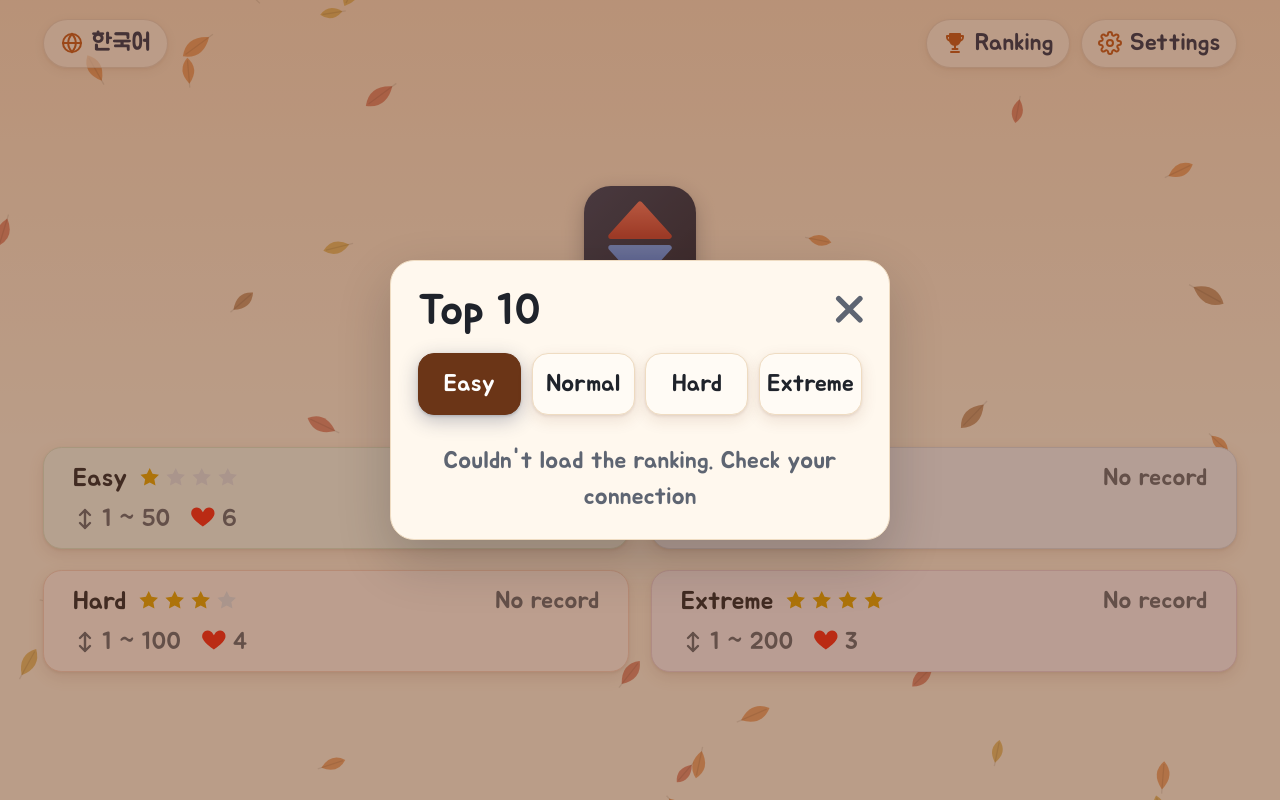
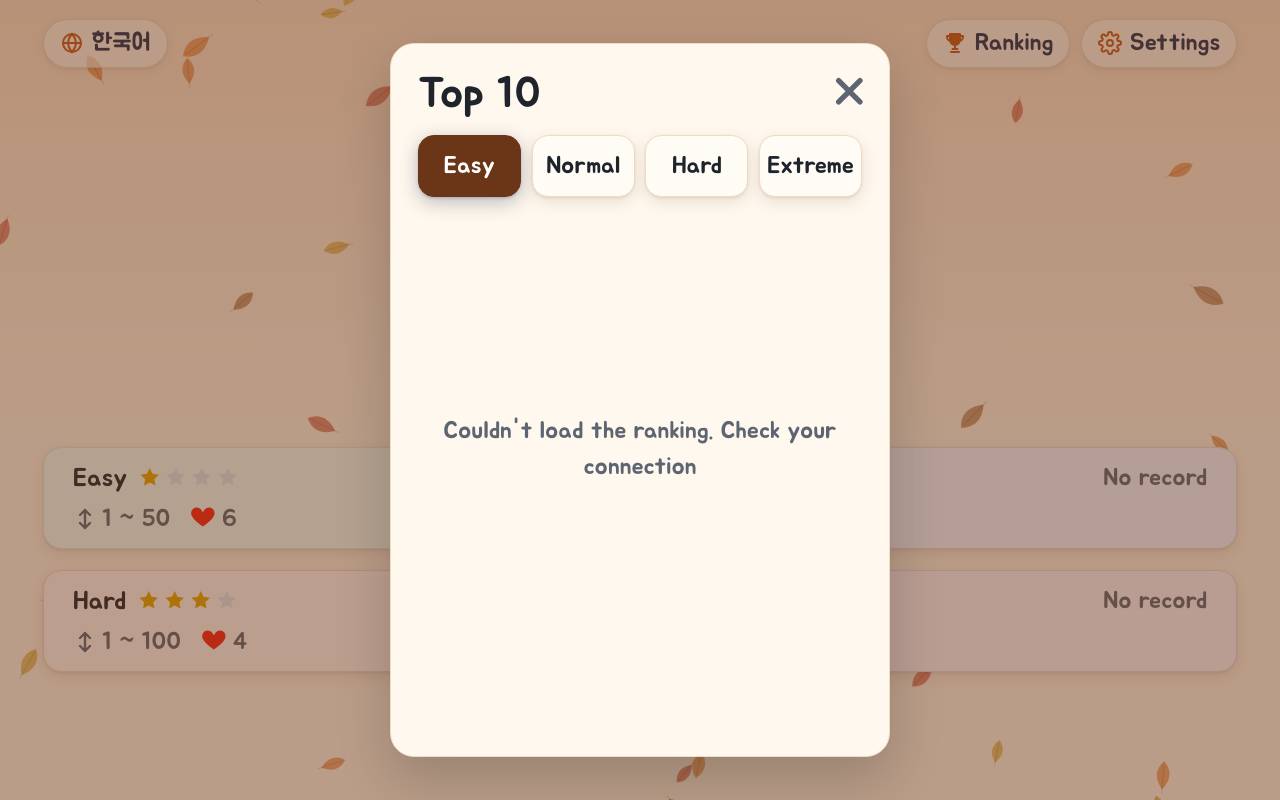
Before and after one commit to myong558/project-joypack, a website: page index.html in a window 1280 px wide. Both pictures are taken after a click on the button "Ranking". Drawn offline with Linux system fonts and the light colour scheme; no server answers.

Commit message:
랭킹 팝업 높이 고정: 목록은 늘 10줄 높이
기록 수와 관계없이 목록 칸을 10줄 높이로 두고, 목록이 비었을 때 안내는 목록 칸 가운데에 겹쳐 보여
난이도 탭을 바꿔도 팝업 크기가 변하지 않게 한다.

Co-Authored-By: Claude Opus 5.5 <noreply@anthropic.com>

```diff
--- a/css/style.css
+++ b/css/style.css
@@ -1526,10 +1526,15 @@ h1.lost {
   white-space: nowrap;
 }
 
+/* 목록 높이는 기록 수와 관계없이 늘 10줄 높이: 난이도 탭을 바꿔도 팝업 크기가 변하지 않는다.
+   한 줄 높이는 화면 높이에 따라 32~40px. */
 .ranking-list {
-  display: flex;
-  flex-direction: column;
+  --rank-row: clamp(32px, 5 * var(--vh), 40px);
+  display: grid;
+  grid-auto-rows: var(--rank-row);
+  align-content: start;
   gap: 4px;
+  height: calc(var(--rank-row) * 10 + 4px * 9);
   margin: 0;
   padding: 0;
   list-style: none;
@@ -1539,7 +1544,7 @@ h1.lost {
   display: flex;
   align-items: center;
   gap: 12px;
-  padding: 6px 12px;
+  padding: 0 12px;
   background: var(--well-bg);
   border: 1px solid var(--well-line);
   border-radius: 10px;
@@ -1588,14 +1593,32 @@ h1.lost {
   font-variant-numeric: tabular-nums;
 }
 
+.ranking-board {
+  position: relative;
+  display: flex;
+  flex-direction: column;
+  gap: 8px;
+}
+
+/* 안내 한 줄(등록 결과 등). 비어 있어도 한 줄 자리를 둬 높이가 변하지 않게 한다. */
 .ranking-status {
+  min-height: 1.5em;
   margin: 0;
   color: var(--text-muted);
   text-align: center;
 }
 
-.ranking-status:empty {
-  display: none;
+/* 목록이 비었을 때(불러오는 중·기록 없음·실패): 목록 칸 가운데에 겹쳐 보여 높이를 바꾸지 않는다. */
+.ranking-list:empty + .ranking-status {
+  position: absolute;
+  inset: 0 16px calc(1.5em + 8px);
+  display: grid;
+  place-items: center;
+}
+
+/* 겹쳐 보이는 동안 비는 안내 줄 자리는 그대로 남긴다. */
+.ranking-board:has(.ranking-list:empty) {
+  padding-bottom: calc(1.5em + 8px);
 }
 
 .confirm {
--- a/index.html
+++ b/index.html
@@ -422,8 +422,11 @@
       </form>
 
       <div id="ranking-tabs" class="chip-row ranking-tabs"></div>
-      <ol id="ranking-list" class="ranking-list"></ol>
-      <p id="ranking-status" class="ranking-status" role="status"></p>
+      <!-- 목록이 비면(불러오는 중·기록 없음·실패) 안내 문구는 목록 칸 가운데에 겹쳐 보인다. -->
+      <div class="ranking-board">
+        <ol id="ranking-list" class="ranking-list"></ol>
+        <p id="ranking-status" class="ranking-status" role="status"></p>
+      </div>
     </div>
   </dialog>
 
--- a/sw.js
+++ b/sw.js
@@ -1,6 +1,6 @@
 // 서비스 워커는 자기 위치 아래만 관리할 수 있어서, js/ 로 옮기지 않고 루트에 둔다.
 // 파일을 고쳐 배포할 때마다 이 버전을 올려야 사용자에게 새 파일이 전달된다.
-const CACHE_NAME = 'updown-v146';
+const CACHE_NAME = 'updown-v147';
 
 // GitHub Pages 하위 경로에서도 동작하도록 모두 상대 경로로 쓴다.
 const ASSETS = [
```
